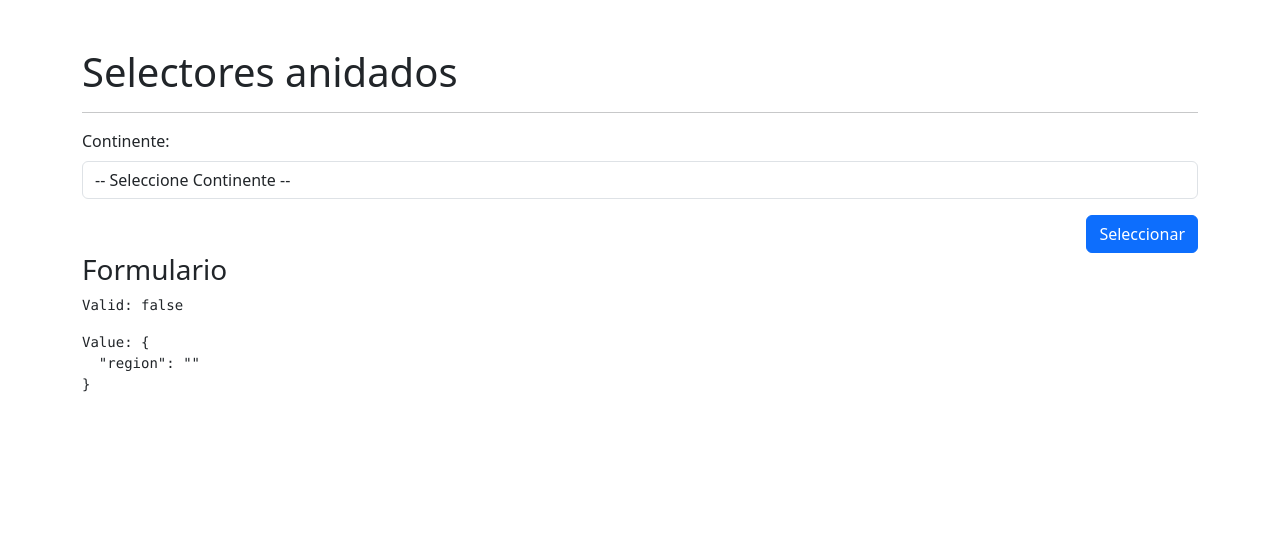
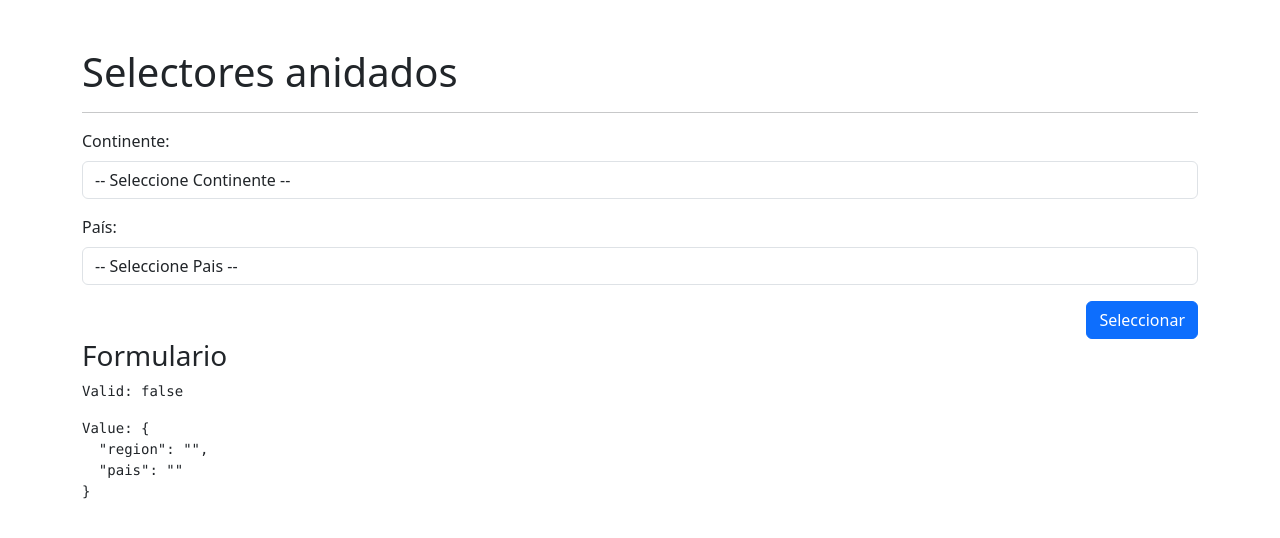
Before and after one commit to migyuste/08-selectores, an Angular app: page /selector/selector in a window 1280 px wide. Shown: the top 538 px of the page. Built offline with nearby package versions, Linux system fonts and the light colour scheme.

Commit message:
262. Segundo selector anidado - Países

```diff
--- a/src/app/app.module.ts
+++ b/src/app/app.module.ts
@@ -1,9 +1,9 @@
 import { NgModule } from '@angular/core';
 import { BrowserModule } from '@angular/platform-browser';
+import { HttpClientModule } from "@angular/common/http";
 
 import { AppRoutingModule } from './app-routing.module';
 import { AppComponent } from './app.component';
-import { PaisesModule } from './paises/paises.module';
 
 @NgModule({
   declarations: [
@@ -11,8 +11,8 @@
   ],
   imports: [
     BrowserModule,
+    HttpClientModule,
     AppRoutingModule,
-    PaisesModule,
   ],
   providers: [],
   bootstrap: [AppComponent]
--- /dev/null
+++ b/src/app/paises/interfaces/paises.ts
@@ -0,0 +1,13 @@
+export interface PaisSmall {
+    name: Name;
+    cca3: string;
+}
+
+export interface Pais {
+    name: Name;
+    cca3: string;
+}
+
+export interface Name {
+    common:     string;
+}
--- a/src/app/paises/pages/selector-page/selector-page.component.html
+++ b/src/app/paises/pages/selector-page/selector-page.component.html
@@ -1,12 +1,24 @@
 <h1 class="mt-5">Selectores anidados</h1>
 <hr>
 <form [formGroup]="miFormulario" (ngSubmit)="guardar()">
+    <!-- Regiones -->
     <div class="row mb-3">
         <div class="col">
             <label class="form-label">Continente:</label>
             <select class="form-control" formControlName="region">
                 <option value=""> -- Seleccione Continente -- </option>
                 <option *ngFor="let region of regiones" [value]="region | lowercase"> {{ region }} </option>
+            </select>
+        </div>
+    </div>
+
+    <!-- Paises -->
+    <div class="row mb-3">
+        <div class="col">
+            <label class="form-label">País:</label>
+            <select class="form-control" formControlName="pais">
+                <option value=""> -- Seleccione Pais -- </option>
+                <option *ngFor="let pais of paises" [value]="pais.cca3| lowercase"> {{ pais.name.common }} </option>
             </select>
         </div>
     </div>
--- a/src/app/paises/pages/selector-page/selector-page.component.ts
+++ b/src/app/paises/pages/selector-page/selector-page.component.ts
@@ -1,6 +1,8 @@
 import { Component, OnInit } from '@angular/core';
 import { FormBuilder, FormGroup, Validators } from '@angular/forms';
+
 import { PaisesService } from '../../services/paises.service';
+import { PaisSmall } from '../../interfaces/paises';
 
 @Component({
   selector: 'app-selector-page',
@@ -10,14 +12,28 @@
 export class SelectorPageComponent implements OnInit {
   miFormulario: FormGroup = this.fb.group({
     region: ['', Validators.required],
+    pais: ['', Validators.required],
   });
 
   // Llenar selectores
   regiones: string[] = [];
+  paises: PaisSmall[] = [];
 
   constructor(private fb: FormBuilder, private paisesService: PaisesService) {}
   ngOnInit(): void {
     this.regiones = this.paisesService.regiones;
+
+    // Cuando cambie la region
+    this.miFormulario.get('region')?.valueChanges.subscribe((region) => {
+      console.log(region);
+      this.paisesService.getPaisesPorRegion(region).subscribe((paises) => {
+        console.log(this.paises);
+        this.paises = paises.map((pais) => ({
+          name: pais.name,
+          cca3: pais.cca3,
+        }));
+      });
+    });
   }
 
   guardar() {
--- a/src/app/paises/services/paises.service.ts
+++ b/src/app/paises/services/paises.service.ts
@@ -1,15 +1,27 @@
+import { HttpClient } from '@angular/common/http';
 import { Injectable } from '@angular/core';
+import { Observable } from 'rxjs';
+
+import { PaisSmall } from '../interfaces/paises';
 
 @Injectable({
   providedIn: 'root'
 })
 export class PaisesService {
 
+  private baseUrl: string = 'https://restcountries.com/v3.1';
   private _regiones: string[] = ['Africa', 'Americas', 'Asia', 'Europe', 'Oceania'];
 
   get regiones() {
     return [...this._regiones];
   }
 
-  constructor() { }
+  constructor(
+    private http: HttpClient
+  ) { }
+
+  getPaisesPorRegion(region: string): Observable<PaisSmall[]> {
+    const url: string = `${this.baseUrl}/region/${ region }?fields=name,cca3`;
+    return this.http.get<PaisSmall[]>(url)
+  }
 }
```
